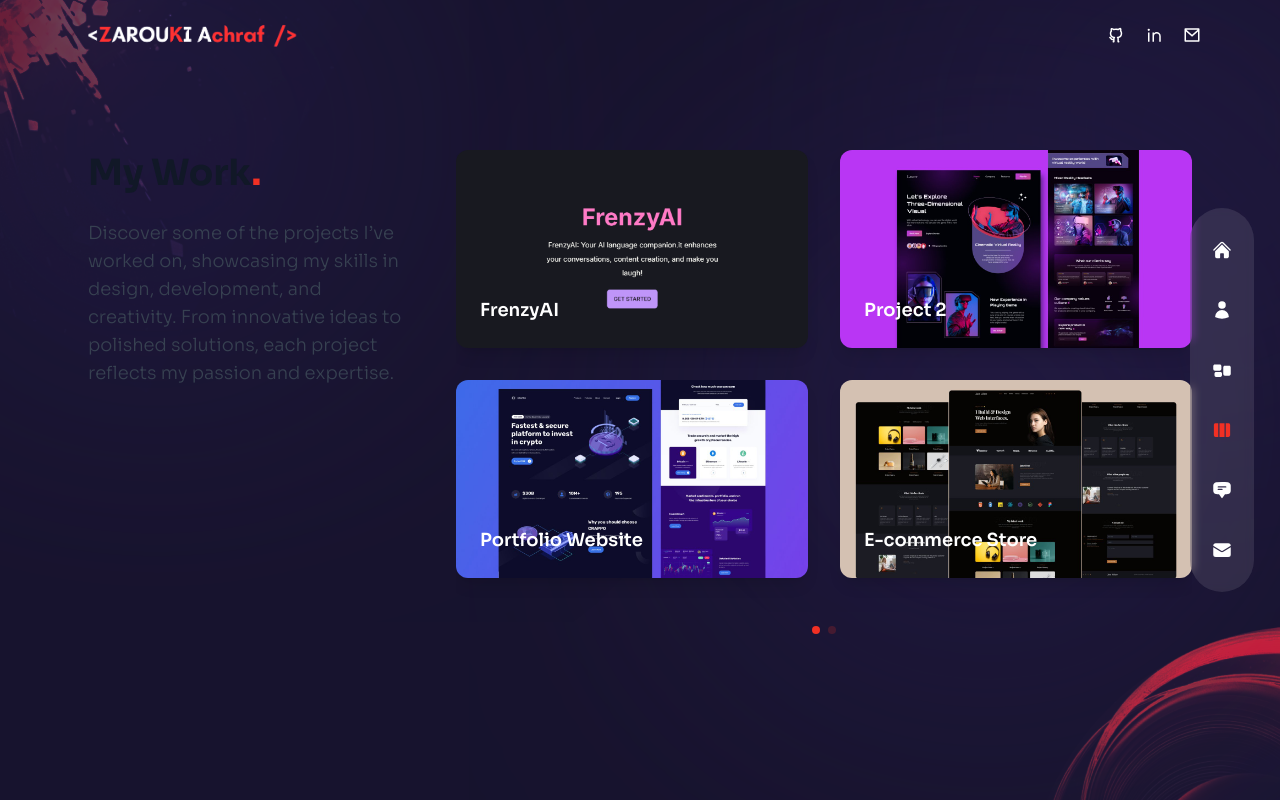
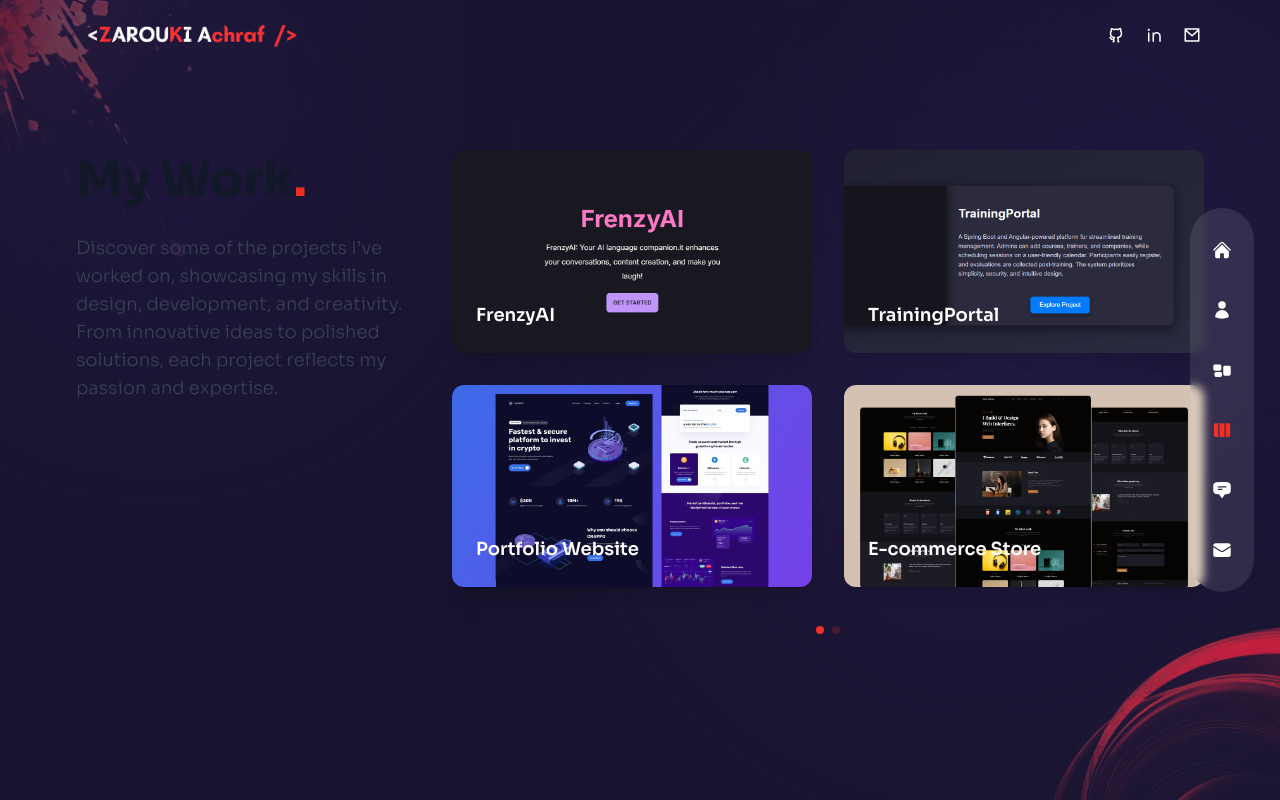
Before and after one commit to Achraftraf/Achraftraf.github.io, a Next.js app: page /work in a window 1280 px wide. Built offline with nearby package versions, Linux system fonts and the light colour scheme.

Commit message:
en general i created a boton from home page that will send user into the chat ai cv

```diff
--- /dev/null
+++ b/components/ChatBtn.js
@@ -0,0 +1,22 @@
+import Image from "next/image";
+import Link from "next/link";
+import { HiArrowRight } from "react-icons/hi2";
+
+const ChatBtn = () => {
+  return (
+    <div className="flex justify-center items-center mx-auto xl:mx-0">
+      <Link
+        href={"/cv"} // Replace with the actual path to your AI chat page
+        className="relative flex justify-center items-center p-6 border-2 border-accent rounded-full group hover:bg-accent/10 transition-all duration-500 ease-in-out transform hover:scale-105"
+      >
+        <span className="text-xl text-accent font-semibold group-hover:text-white transition-all duration-300 ease-in-out">
+          Explore My CV
+        </span>
+
+        <HiArrowRight className="absolute right-[-18px] text-2xl text-accent group-hover:text-white transition-all duration-500 ease-in-out transform group-hover:translate-x-5" />
+      </Link>
+    </div>
+  );
+};
+
+export default ChatBtn;
--- a/components/WorkSlider.js
+++ b/components/WorkSlider.js
@@ -15,16 +15,16 @@ const workSlides = {
           title: "FrenzyAI",
           url: "https://frenzyai.zarouki-achraf.me/",
           description:
-            "A detailed description of Project 1, its features, and its purpose.",
+            "Unleash the chaos with The Chatbot That Doesn’t Care About Your Feelings—a snarky, sarcastic, and wildly unpredictable coding assistant. Whether you’re debugging, learning, or just desperate for some comic relief, this bot roasts your code, insults your skills, and somehow still helps you out (probably). Think you can handle its “Overlord of Syntax” attitude? Dive into the madness—if you dare. 💻🔥",
           techStack: ["Next.js", "Tailwind CSS", "openai", "Supabase"],
         },
         {
-          path: "/thumb2.jpg",
-          title: "Project 2",
-          url: "https://project2.com",
+          path: "/TrainingPortal.png",
+          title: "TrainingPortal",
+          url: "https://github.com/Achraftraf/TrainingPortal",
           description:
-            "An advanced analytics dashboard powered by Next.js and Chart.js.",
-          techStack: ["Next.js", "Chart.js", "TypeScript"],
+            "A Spring Boot and Angular-powered platform for streamlined training management. Admins can add courses, trainers, and companies, while scheduling sessions on a user-friendly calendar. Participants easily register, and evaluations are collected post-training. The system prioritizes simplicity, security, and intuitive design.",
+          techStack: ["Spring Boot ", "Angular", "TypeScript", "MySQL"],
         },
         {
           path: "/thumb3.jpg",
--- a/pages/index.js
+++ b/pages/index.js
@@ -2,6 +2,7 @@ import Image from "next/image";
 import ParticlesContainer from "../components/ParticlesContainer";
 import ProjectsBtn from "../components/ProjectsBtn";
 import Avatar from "../components/Avatar";
+import ChatBtn from "../components/ChatBtn"; // Import the updated ChatBtn component
 
 import { motion } from "framer-motion";
 import { fadeIn } from "../variants";
@@ -10,7 +11,7 @@ const Home = () => {
   return (
     <div className="bg-primary/60 h-full">
       <div className="w-full h-full bg-gradient-to-r from-primary/10 via-black/30 to-black/10">
-        <div className="text-center flex flex-col justify-center xl:p-40 xl:text-left h-full container mx-auto">
+        <div className="text-center flex flex-col justify-center xl:p-5 xl:text-left h-full container mx-auto">
           <motion.h1
             variants={fadeIn("down", 0.2)}
             initial="hidden"
@@ -30,10 +31,12 @@ const Home = () => {
             className="max-w-sm xl:max-w-xl mx-auto xl:mx-0 mb-10 xl:mb-16"
           ></motion.p>
 
+          {/* Projects Button for mobile and small screens */}
           <div className="flex justify-center xl:hidden relative z-10">
-            <ProjectsBtn />
+            <ProjectsBtn className="scale-75" /> {/* Reduced size with scale */}
           </div>
 
+          {/* Projects Button for larger screens */}
           <motion.div
             variants={fadeIn("down", 0.4)}
             initial="hidden"
@@ -42,7 +45,24 @@ const Home = () => {
             className="hidden xl:flex"
             style={{ zIndex: 10 }}
           >
-            <ProjectsBtn />
+            <ProjectsBtn className="scale-90" /> {/* Slightly smaller size */}
+          </motion.div>
+
+          {/* Chat Button for mobile and small screens */}
+          <div className="flex justify-center xl:hidden relative z-10 mt-10">
+            <ChatBtn className="scale-75" /> {/* Reduced size with scale */}
+          </div>
+
+          {/* Chat Button for larger screens */}
+          <motion.div
+            variants={fadeIn("down", 0.4)}
+            initial="hidden"
+            animate="show"
+            exit="hidden"
+            className="hidden xl:flex mt-10 xl:absolute xl:left-[22%] xl:bottom-[22%] xl:z-20 xl:scale-90"
+            style={{ zIndex: 10 }}
+          >
+            <ChatBtn className="scale-90" /> {/* Slightly smaller size */}
           </motion.div>
         </div>
       </div>
--- a/pages/work/index.js
+++ b/pages/work/index.js
@@ -1,8 +1,8 @@
-import React from 'react';
-import WorkSlider from '../../components/WorkSlider';
-import Circles from '../../components/Circles';
-import { motion } from 'framer-motion';
-import { fadeIn, stagger } from '../../variants';
+import React from "react";
+import WorkSlider from "../../components/WorkSlider";
+import Circles from "../../components/Circles";
+import { motion } from "framer-motion";
+import { fadeIn, stagger } from "../../variants";
 
 const Work = () => {
   return (
@@ -11,37 +11,44 @@ const Work = () => {
       initial="hidden"
       animate="show"
       exit="hidden"
-      className="h-full bg-primary/30 py-20 flex items-center relative overflow-hidden">
+      className="h-full bg-primary/30 py-20 flex items-center relative overflow-hidden"
+    >
       {/* Background decorative circles */}
       <Circles />
 
-      <div className="container mx-auto px-6 lg:px-12">
+      <div className="container mx-auto px-9 lg:px-39">
         {/* Main content */}
         <motion.div
-          variants={fadeIn('up', 0.2)}
-          className="flex flex-col xl:flex-row items-center xl:items-start gap-12">
+          variants={fadeIn("up", 0.2)}
+          className="flex flex-col xl:flex-row items-center xl:items-start gap-12"
+        >
           {/* Text section */}
           <motion.div
-            variants={fadeIn('up', 0.3)}
-            className="text-center xl:text-left xl:w-1/3">
+            variants={fadeIn("up", 0.3)}
+            className="text-center xl:text-left xl:w-1/3"
+          >
             <motion.h2
-              variants={fadeIn('up', 0.4)}
-              className="text-4xl font-bold leading-tight text-gray-900 dark:text-white">
+              variants={fadeIn("up", 0.4)}
+              className="text-5xl font-bold leading-tight text-gray-900 dark:text-white"
+            >
               My Work<span className="text-accent">.</span>
             </motion.h2>
             <motion.p
-              variants={fadeIn('up', 0.5)}
-              className="mt-6 text-lg text-gray-700 dark:text-gray-300">
+              variants={fadeIn("up", 0.5)}
+              className="mt-6 text-lg text-gray-700 dark:text-gray-300"
+            >
               Discover some of the projects I’ve worked on, showcasing my skills
               in design, development, and creativity. From innovative ideas to
-              polished solutions, each project reflects my passion and expertise.
+              polished solutions, each project reflects my passion and
+              expertise.
             </motion.p>
           </motion.div>
 
           {/* Work Slider */}
           <motion.div
-            variants={fadeIn('down', 0.6)}
-            className="w-full xl:w-2/3">
+            variants={fadeIn("down", 0.6)}
+            className="w-full xl:w-2/3"
+          >
             <WorkSlider />
           </motion.div>
         </motion.div>
```
Also changed, not shown: public/TrainingPortal.png (added).
